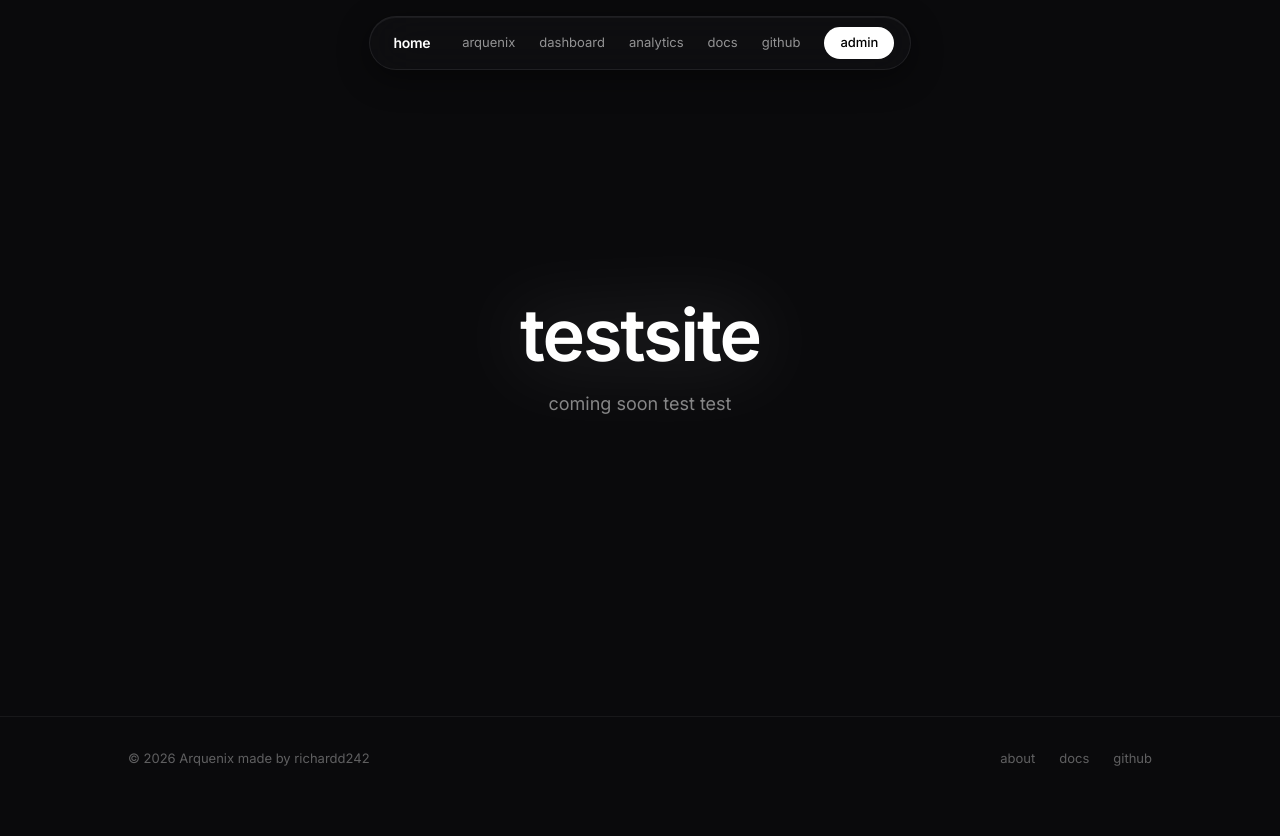
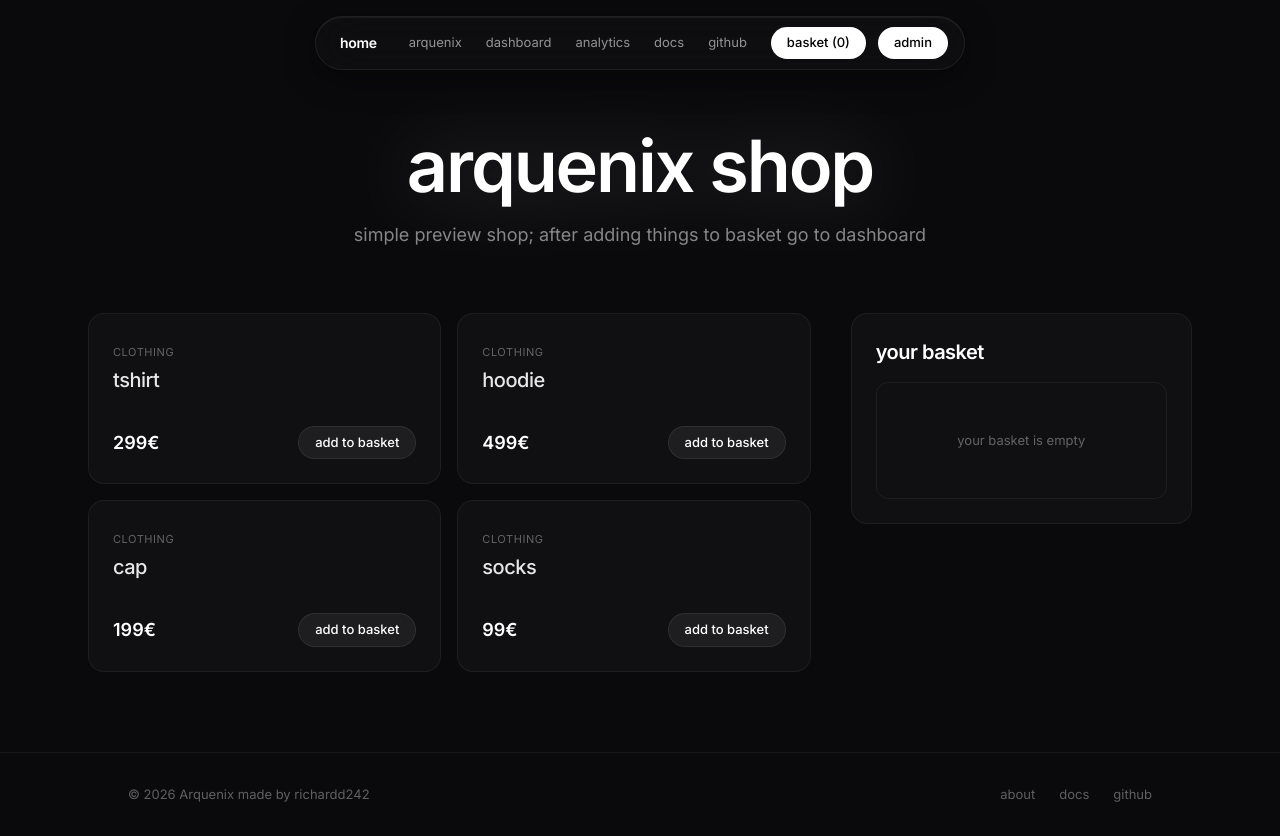
Before and after one commit to RichardD242/arquenix, a Next.js app: page /arquenix in a window 1280 px wide. Before the commit the page ends 800 px from the top, so only its background shows below. Built offline with nearby package versions, Linux system fonts and the light colour scheme.

Commit message:
added a simple preview landing shop site for the comming dashboard

```diff
--- a/app/arquenix/page.tsx
+++ b/app/arquenix/page.tsx
@@ -10,7 +10,14 @@ const nav_links = [
   { href: "/github", label: "github" },
 ];
 
-function FloatingNav() {
+const products = [
+  { id:'p1', name: 'tshirt', price: 299, category: 'clothing'},
+  { id:'p2', name: 'hoodie', price: 499, category: 'clothing'},
+  { id:'p3', name: 'cap', price: 199, category: 'clothing'},
+  { id:'p4', name: 'socks', price: 99, category: 'clothing'},
+];
+
+function FloatingNav({ cartCount }: { cartCount: number }) {
   const [scrolled, setScrolled] = useState(false);
 
   useEffect(() => {
@@ -51,6 +58,10 @@ function FloatingNav() {
           ))}
         </div>
 
+        <div className="ml-2 rounded-full bg-white px-4 py-1.5 text-[13px] font-medium text-black transition-transform duration-300 ease-[cubic-bezier(0.32,0.72,0,1)] hover:scale-[1.04] active:scale-[0.97]">
+          basket ({cartCount})
+        </div>
+
         <a
           href="/admin"
           className="ml-2 rounded-full bg-white px-4 py-1.5 text-[13px] font-medium text-black transition-transform duration-300 ease-[cubic-bezier(0.32,0.72,0,1)] hover:scale-[1.04] active:scale-[0.97] focus-visible:outline focus-visible:outline-2 focus-visible:outline-offset-2 focus-visible:outline-white/60"
@@ -64,7 +75,7 @@ function FloatingNav() {
 
 function Footer() {
   return (
-    <footer className="border-t border-white/[0.06] px-6 py-8" >
+    <footer className="border-t border-white/[0.06] px-6 py-8 mt-20" >
       <div className="mx-auto flex max-w-5xl flex-col items-center justify-between gap-4 md:flex-row" >
         <p className="text-[13px] text-white/35">
           © 2026 Arquenix made by richardd242
@@ -89,18 +100,170 @@ function Footer() {
   );
 }
 
+interface CartItem {
+  id:string;
+  name:string;
+  price:number;
+  quantity:number;
+}
+
 export default function SubPage() {
+  const [basket, setBasket] = useState<CartItem[]>([]);
+  const [isLoaded, setIsLoaded] = useState(false);
+
+  useEffect(() => {
+    const savedBasket = localStorage.getItem('arquenix_basket');
+    if (savedBasket) {
+      try {
+        setBasket(JSON.parse(savedBasket));
+      } catch (e) {
+        console.error("error basket", e);
+      }
+    }
+    setIsLoaded(true);
+  }, []);
+
+  useEffect(() => {
+    if (isLoaded) {
+      localStorage.setItem('arquenix_basket', JSON.stringify(basket));
+    }
+  }, [basket, isLoaded]);
+
+  const addToBasket = (product: typeof products[0]) => {
+    setBasket((prevBasket) => {
+      const existingItem = prevBasket.find(item => item.id === product.id);
+      if (existingItem) {
+        return prevBasket.map(item =>
+          item.id === product.id ? { ...item, quantity: item.quantity + 1 } : item
+        );
+      }
+      return [...prevBasket, { id: product.id, name: product.name, price: product.price, quantity: 1 }];
+    });
+  };
+
+  const removeFromBasket = (id: string) => {
+    setBasket((prevBasket) => prevBasket.filter(item => item.id !== id));
+  };
+
+  const updateQuantity = (id: string, delta: number) => {
+    setBasket((prevBasket) =>
+      prevBasket.map(item => {
+        if (item.id === id) {
+          const newQty = item.quantity + delta;
+          return newQty > 0 ? { ...item, quantity: newQty } : item;
+        }
+        return item;
+      })
+    );
+  };
+
+  const totalItemCount = basket.reduce((sum, item) => sum + item.quantity, 0);
+  const totalPrice = basket.reduce((acc, item) => acc + (item.price * item.quantity), 0);
+
   return (
     <div className="flex min-h-screen flex-col bg-[#0a0a0c] text-white antialiased selection:bg-white selection:text-black">
-      <FloatingNav />
+      <FloatingNav cartCount={totalItemCount} />
 
-      <main className="flex flex-1 flex-col items-center justify-center px-6 text-center">
-        <h1 className="text-balance text-5xl font-semibold leading-[1.05] tracking-[-0.03em] text-white sm:text-6xl md:text-7xl lowercase drop-shadow-[0_0_40px_rgba(255,255,255,0.2)]">
-          testsite
-        </h1>
-        <p className="mx-auto mt-4 max-w-xl text-balance text-lg leading-relaxed text-white/50 drop-shadow-[0_0_40px_rgba(255,255,255,0.2)]">
-          coming soon test test
-        </p>
+      <main className="flex flex-1 flex-col items-center justify-start px-6 pt-32 max-w-6xl mx-auto w-full">
+        {/* Header Block */}
+        <div className="text-center mb-16">
+          <h1 className="text-balance text-5xl font-semibold leading-[1.05] tracking-[-0.03em] text-white sm:text-6xl md:text-7xl lowercase drop-shadow-[0_0_40px_rgba(255,255,255,0.2)]">
+            arquenix shop
+          </h1>
+          <p className="mx-auto mt-4 max-w-xl text-balance text-lg leading-relaxed text-white/50">
+            simple preview shop; after adding things to basket go to dashboard
+          </p>
+        </div>
+
+        <div className="grid grid-cols-1 lg:grid-cols-3 gap-10 w-full items-start text-left">
+          <div className="lg:col-span-2 grid grid-cols-1 sm:grid-cols-2 gap-4">
+            {products.map((product) => (
+              <div
+                key={product.id}
+                className="bg-[#101013] border border-white/[0.06] rounded-2xl p-6 flex flex-col justify-between transition-all duration-300 hover:border-white/20"
+              >
+                <div>
+                  <span className="text-[11px] text-white/35 uppercase tracking-wider font-mono">{product.category}</span>
+                  <h3 className="text-xl font-medium tracking-tight mt-1 text-white/90">{product.name}</h3>
+                </div>
+                <div className="flex items-center justify-between mt-8">
+                  <span className="text-lg font-semibold text-white">{product.price}€</span>
+                  <button
+                    onClick={() => addToBasket(product)}
+                    className="rounded-full bg-white/[0.06] border border-white/[0.08] px-4 py-1.5 text-[13px] font-medium text-white transition-all duration-200 hover:bg-white hover:text-black"
+                  >
+                    add to basket
+                  </button>
+                </div>
+              </div>
+            ))}
+          </div>
+
+          <div className="bg-[#101013] border border-white/[0.06] rounded-2xl p-6 sticky top-28">
+            <h2 className="text-xl font-semibold tracking-tight mb-4">your basket</h2>
+
+            {basket.length === 0 ? (
+              <p className="text-[13px] text-white/35 py-12 text-center border border-solid border-white/[0.06] rounded-xl">
+                your basket is empty
+              </p>
+            ) : (
+              <div className="space-y-4">
+                <div className="max-h-[280px] overflow-y-auto space-y-3 pr-1">
+                  {basket.map((item) => (
+                    <div key={item.id} className="flex items-center justify-between border-b border-white/[0.04] pb-3">
+                      <div>
+                        <h4 className="text-[14px] font-medium text-white/80">{item.name}</h4>
+                        <span className="text-[12px] text-white/45">{item.price}€</span>
+                      </div>
+                      <div className="flex items-center gap-3">
+                        <div className="flex items-center gap-1 bg-white/[0.04] rounded-full p-0.5 border border-white/[0.04]">
+                          <button
+                            onClick={() => updateQuantity(item.id, -1)}
+                            className="w-5 h-5 flex items-center justify-center text-xs text-white/50 hover:text-white"
+                          >
+                            -
+                          </button>
+                          <span className="text-xs px-1 font-mono">{item.quantity}</span>
+                          <button
+                            onClick={() => updateQuantity(item.id, 1)}
+                            className="w-5 h-5 flex items-center justify-center text-xs text-white/50 hover:text-white"
+                          >
+                            +
+                          </button>
+                        </div>
+                        <button
+                          onClick={() => removeFromBasket(item.id)}
+                          className="text-[11px] text-white/45 hover:text-white transition-colors"
+                        >
+                          remove
+                        </button>
+                      </div>
+                    </div>
+                  ))}
+                </div>
+
+                <div className="border-t border-white/[0.08] pt-4 mt-2 space-y-2">
+                  <div className="flex justify-between text-[13px]">
+                    <span className="text-white/45">items count:</span>
+                    <span className="font-mono">{totalItemCount}</span>
+                  </div>
+                  <div className="flex justify-between text-base font-medium">
+                    <span>total balance:</span>
+                    <span className="font-mono text-white">{totalPrice}€</span>
+                  </div>
+                </div>
+
+                <button
+                  onClick={() => alert('checkout sequence initiated')}
+                  className="w-full mt-2 rounded-xl bg-white py-2 text-[13px] font-semibold text-black text-center transition-transform active:scale-[0.98]"
+                >
+                  checkout
+                </button>
+              </div>
+            )}
+          </div>
+
+        </div>
       </main>
 
       <Footer />
```
